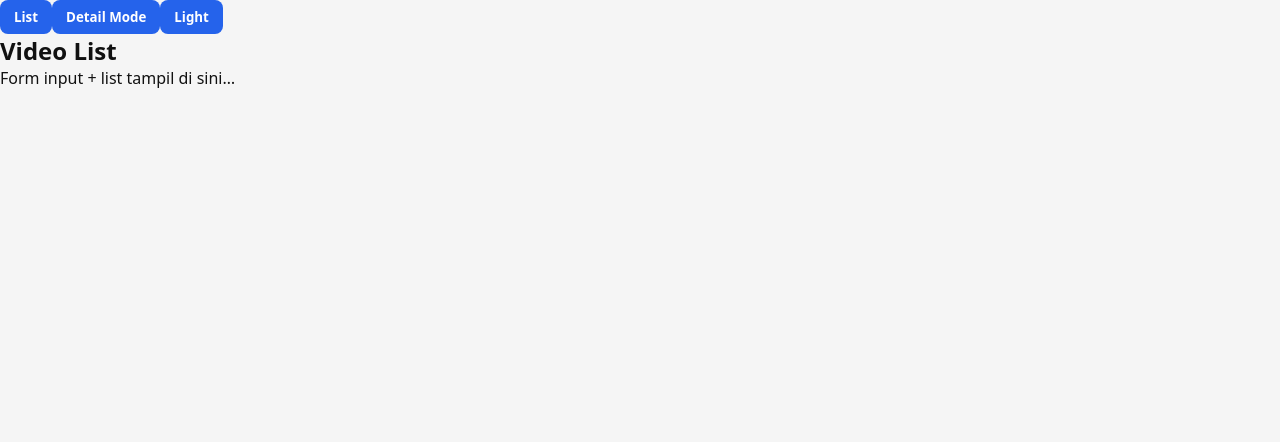
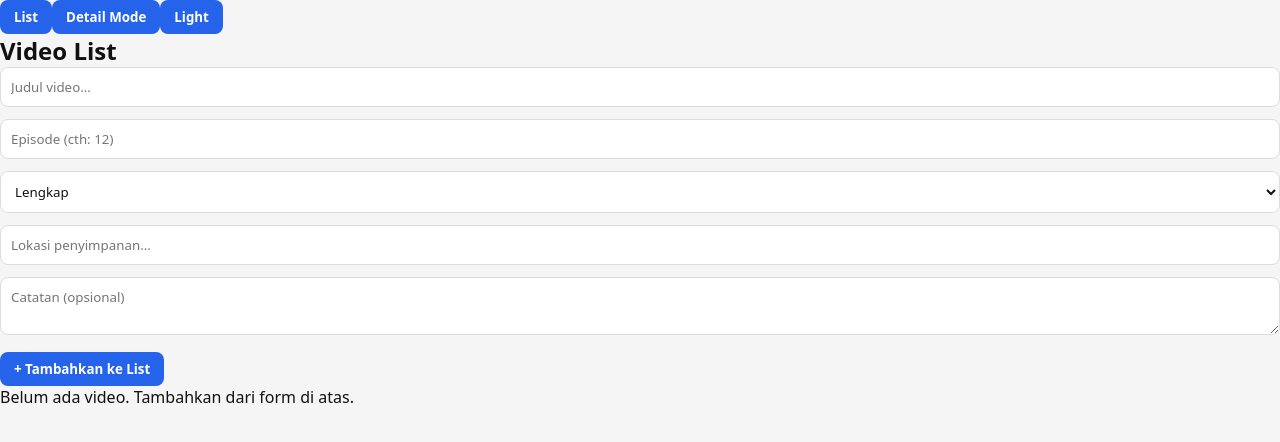
Before and after one commit to ReMineral/movie-master, a React (Vite) app: page / in a window 1280 px wide. Shown: the top 442 px of the page. Built offline with nearby package versions, Linux system fonts and the light colour scheme.

Commit message:
Update VideoList.jsx

```diff
--- a/src/components/VideoList.jsx
+++ b/src/components/VideoList.jsx
@@ -2,11 +2,78 @@ import React, { useState } from "react";
 
 export default function VideoList() {
   const [videos, setVideos] = useState([]);
+  const [form, setForm] = useState({
+    title: "",
+    episode: "",
+    status: "Lengkap",
+    location: "",
+    note: ""
+  });
+
+  const addVideo = () => {
+    if (!form.title.trim()) return;
+    setVideos([...videos, { ...form, id: Date.now() }]);
+    setForm({ title: "", episode: "", status: "Lengkap", location: "", note: "" });
+  };
 
   return (
     <div>
-      <h2 className="text-xl font-bold mb-2">Video List</h2>
-      <p>Form input + list tampil di sini…</p>
+      <h2 className="text-xl font-bold mb-4">Video List</h2>
+
+      {/* Form Input */}
+      <div className="bg-gray-800 p-4 rounded-lg mb-5 space-y-3">
+        <input
+          className="w-full p-2 rounded bg-gray-700"
+          placeholder="Judul video..."
+          value={form.title}
+          onChange={e => setForm({ ...form, title: e.target.value })}
+        />
+        <input
+          className="w-full p-2 rounded bg-gray-700"
+          placeholder="Episode (cth: 12)"
+          value={form.episode}
+          onChange={e => setForm({ ...form, episode: e.target.value })}
+        />
+        <select
+          className="w-full p-2 rounded bg-gray-700"
+          value={form.status}
+          onChange={e => setForm({ ...form, status: e.target.value })}
+        >
+          <option value="Lengkap">Lengkap</option>
+          <option value="Tidak Lengkap">Tidak Lengkap</option>
+        </select>
+        <input
+          className="w-full p-2 rounded bg-gray-700"
+          placeholder="Lokasi penyimpanan..."
+          value={form.location}
+          onChange={e => setForm({ ...form, location: e.target.value })}
+        />
+        <textarea
+          className="w-full p-2 rounded bg-gray-700"
+          placeholder="Catatan (opsional)"
+          value={form.note}
+          onChange={e => setForm({ ...form, note: e.target.value })}
+        />
+        <button
+          onClick={addVideo}
+          className="w-full p-2 mt-1 bg-blue-600 hover:bg-blue-700 rounded"
+        >+ Tambahkan ke List</button>
+      </div>
+
+      {/* Display Cards */}
+      <div className="grid grid-cols-1 md:grid-cols-2 gap-4">
+        {videos.length === 0 && <p className="opacity-70">Belum ada video. Tambahkan dari form di atas.</p>}
+
+        {videos.map(v => (
+          <div key={v.id} className="p-4 bg-gray-800 rounded-lg shadow-md border border-gray-700">
+            <h3 className="text-lg font-bold mb-1">{v.title}</h3>
+            <p className="text-sm opacity-80">Episode: {v.episode}</p>
+            <p className="text-sm opacity-80">Status: {v.status}</p>
+            <p className="text-sm opacity-80">Lokasi: {v.location}</p>
+            {v.note && <p className="text-sm mt-2 p-2 bg-gray-700 rounded">📝 {v.note}</p>}
+          </div>
+        ))}
+      </div>
     </div>
   );
 }
```
